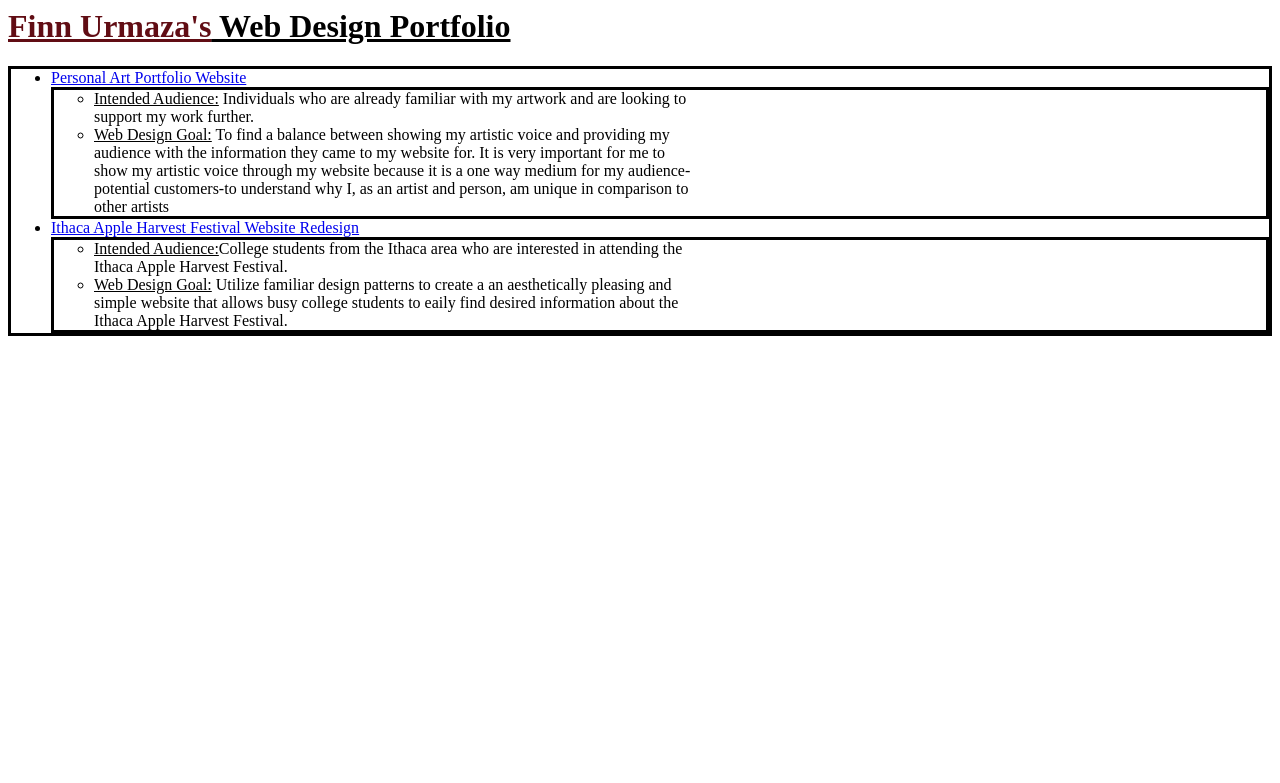
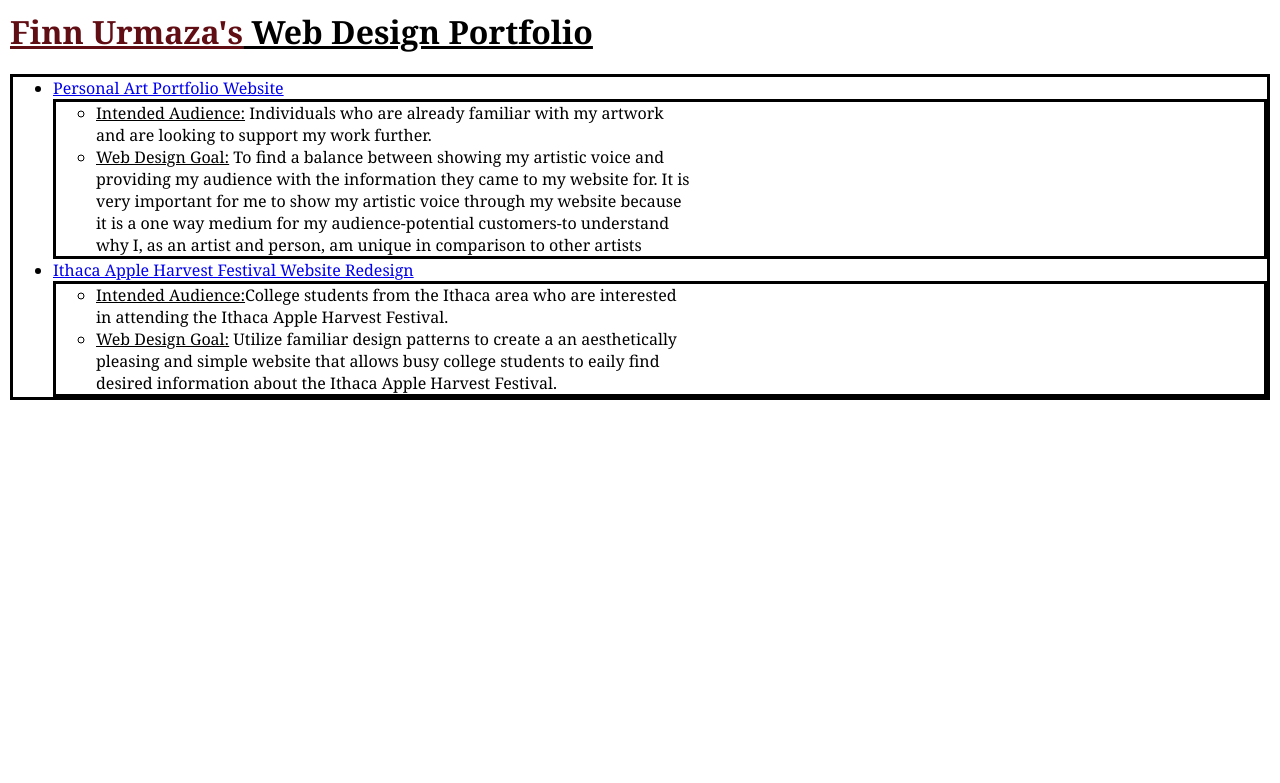
Before and after one commit to flurmaza/flurmaza.github.io, a PHP site: page / in a window 1280 px wide. Shown: the top 783 px of the page. Run offline with PHP 8.4, Linux system fonts and the light colour scheme.

Commit message:
Update linktree.css

```diff
--- a/linktree.css
+++ b/linktree.css
@@ -1,3 +1,8 @@
+body{
+      margin: 10px;
+    font-family: Georgia, 'Times New Roman', Times, serif;
+}
+
 h1 {
   text-decoration: underline;
   text
```
